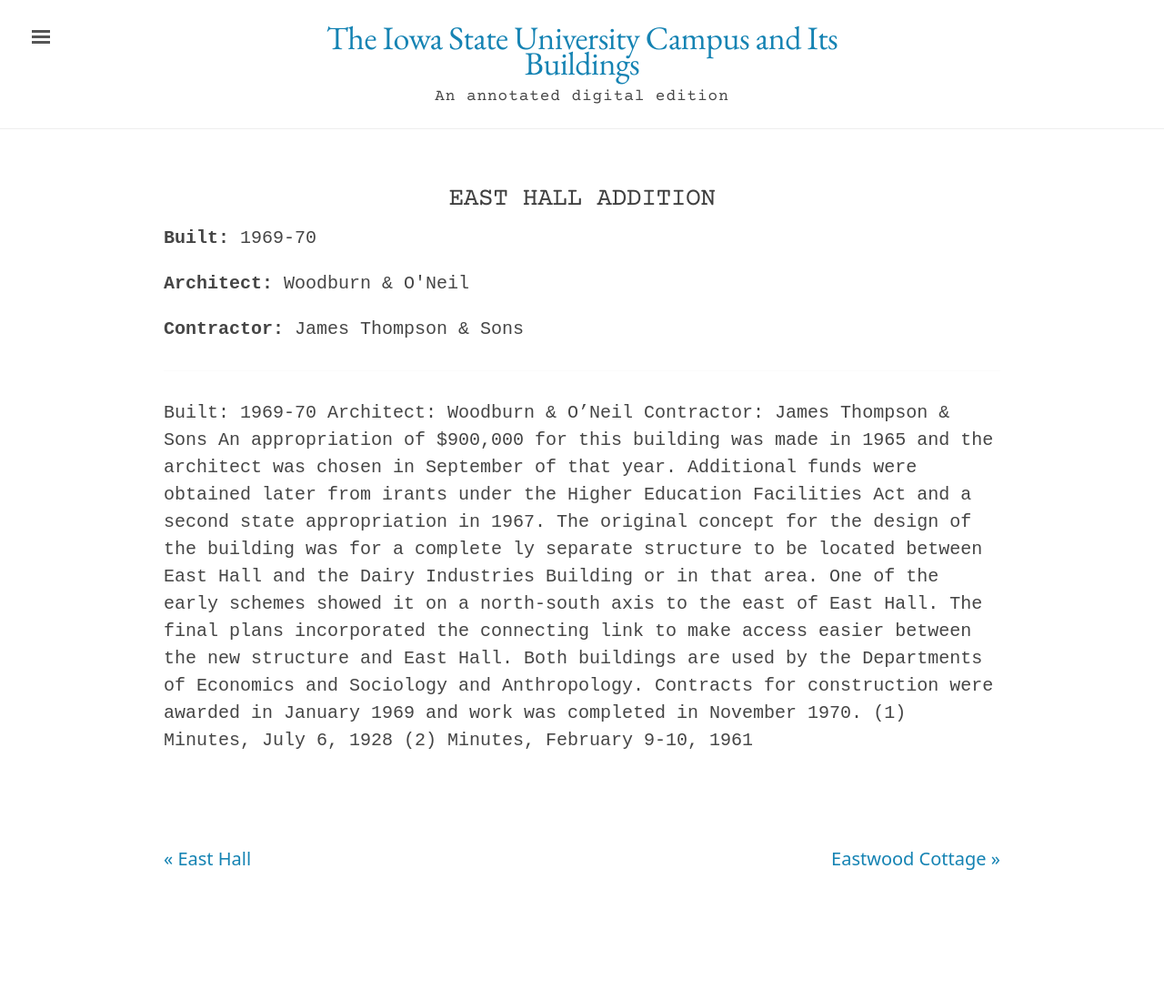
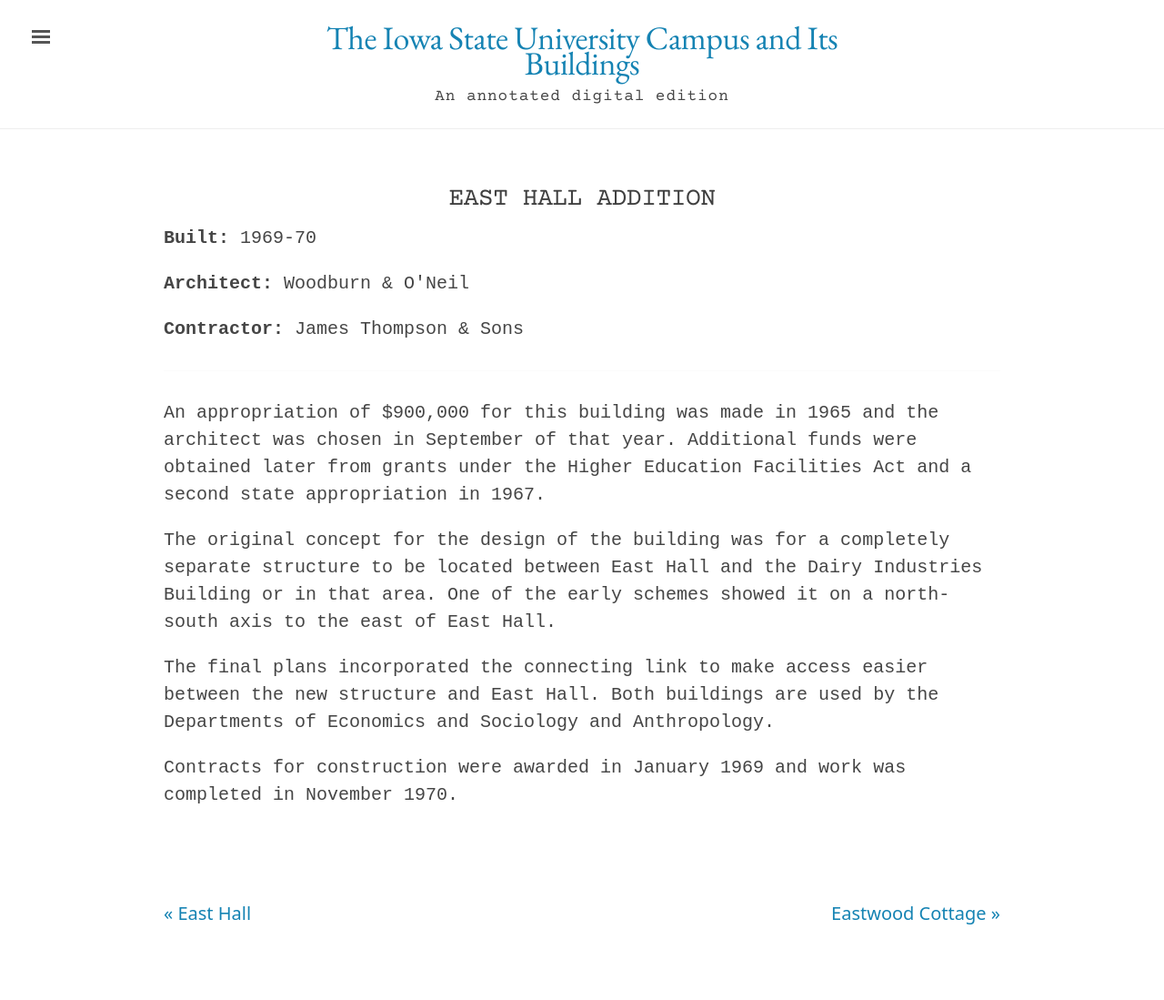
Before and after one commit to emanderson811/day-edition, a Jekyll site: the page built from _texts/buildings/057day-east-hall-addition.md, in a window 1280 px wide. Shown: the whole page at 91% size. Built offline with Jekyll 4.4.1, drawn with Linux system fonts in a browser that asks for light colours; before the commit the page ends 1039 px from its top, so only the background shows below that.

Commit message:
Update 057day-east-hall-addition.md

```diff
--- a/_texts/buildings/057day-east-hall-addition.md
+++ b/_texts/buildings/057day-east-hall-addition.md
@@ -13,11 +13,11 @@
 publication-date: 1980
 ---
 ---
-Built: 1969-70 Architect: Woodburn & O'Neil Contractor: James Thompson & Sons
-An appropriation of $900,000 for this building was made in 1965 and the architect was chosen in September of that year. Additional funds were obtained later from irants under the Higher Education Facilities Act and a second state appropriation in 1967.
-The original concept for the design of the building was for a complete ly separate structure to be located between East Hall and the Dairy Industries Building or in that area. One of the early schemes showed it on a north-south axis to the east of East Hall.
-The final plans incorporated the connecting link to make access
-easier between the new structure and East Hall. Both buildings are
-used by the Departments of Economics and Sociology and Anthropology.
+
+An appropriation of $900,000 for this building was made in 1965 and the architect was chosen in September of that year. Additional funds were obtained later from grants under the Higher Education Facilities Act and a second state appropriation in 1967.
+
+The original concept for the design of the building was for a completely separate structure to be located between East Hall and the Dairy Industries Building or in that area. One of the early schemes showed it on a north-south axis to the east of East Hall.
+
+The final plans incorporated the connecting link to make access easier between the new structure and East Hall. Both buildings are used by the Departments of Economics and Sociology and Anthropology.
+
 Contracts for construction were awarded in January 1969 and work was completed in November 1970.
-(1) Minutes, July 6, 1928 (2) Minutes, February 9-10, 1961
```
